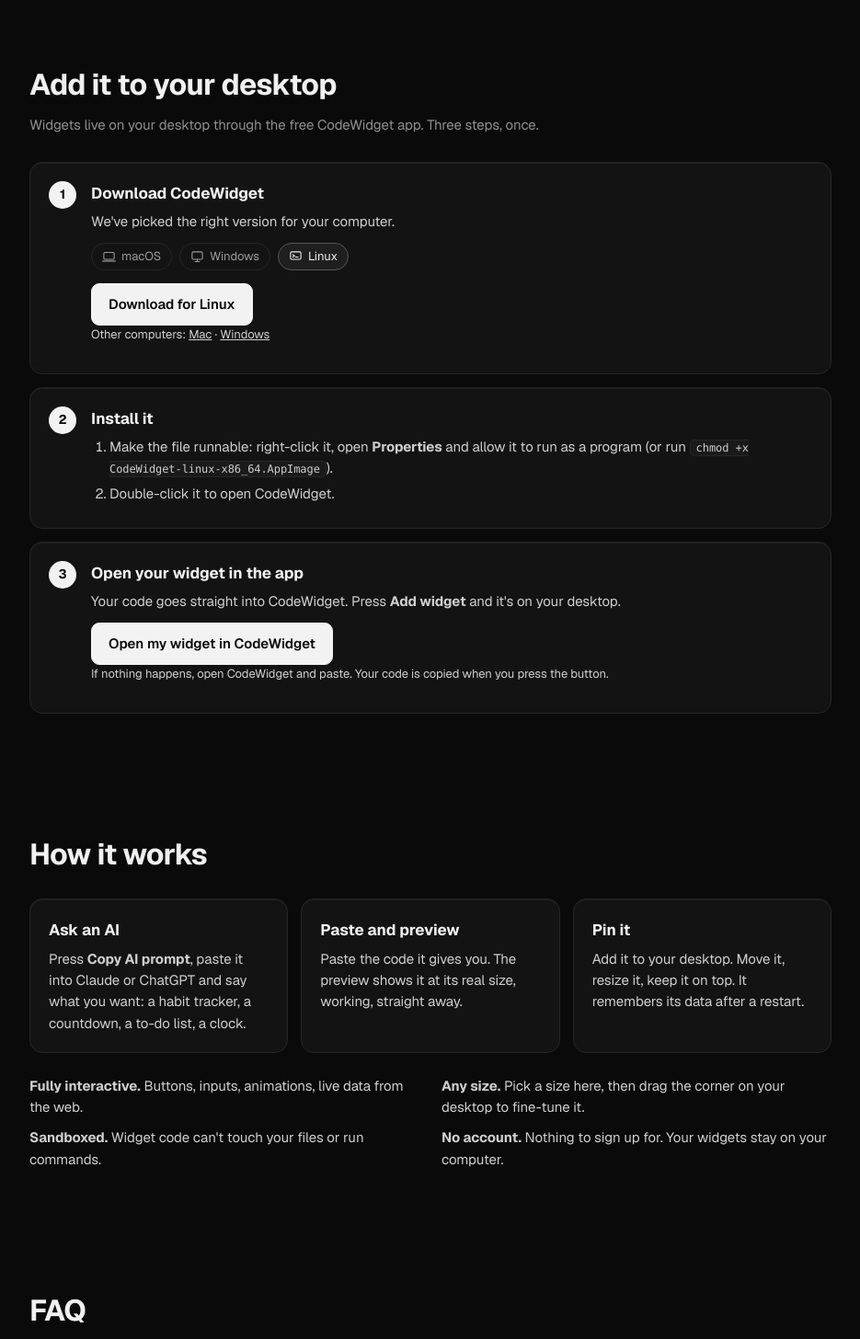
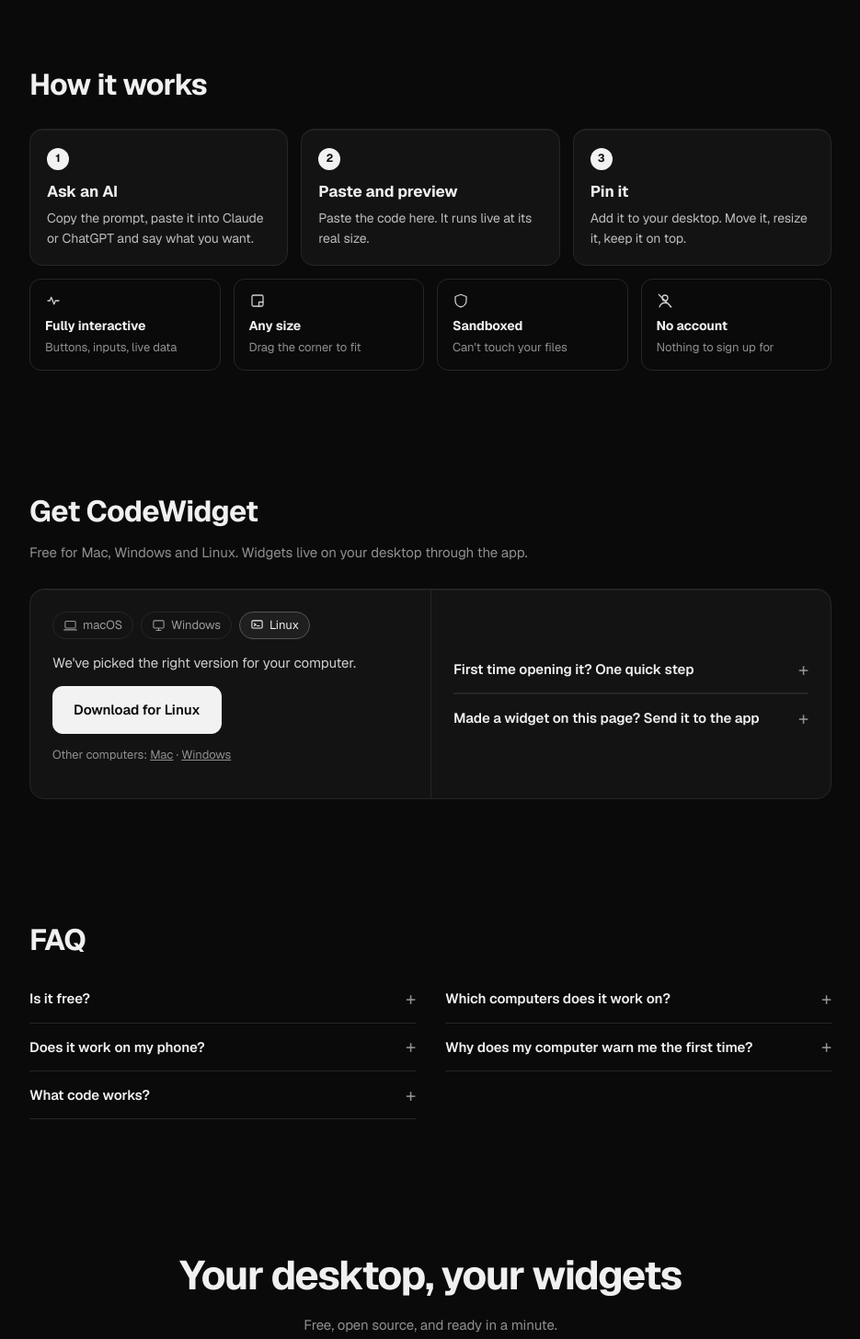
Before and after one commit to thomaslrw/CodeWidget, an Electron app: page site/index.html in a window 1180 px wide. Shown: the part 2884-4340 px from the top of the page at 92% size, without its empty margins (122-1057 px from the left). Drawn offline with nearby package versions, Linux system fonts and the light colour scheme; no server answers; files whose address does not match are found by name.

Commit message:
Website: tidier bottom half (How it works, one download card, two-column FAQ, final call to action)
- Order: How it works, Get CodeWidget, FAQ, then a final call to action before the footer.
- How it works: three numbered steps in a row and four small feature tiles with icons.
- Download: one card with the platform badges, the button and the version; the first-time install
  step and "send your widget to the app" fold away until opened.
- FAQ: five questions in two columns on desktop, with a + that turns into an x and a soft open.
- Final call to action: "Your desktop, your widgets" with Download (straight to the right file) and
  Try it now.
- Phones: everything stacks; the steps are compact rows.

Co-Authored-By: Claude Opus 5.5 <noreply@anthropic.com>
Claude-Session: https://claude.ai/code/session_017AiLmdtveXdU2VAx4AALy7

````diff
--- a/site/app.js
+++ b/site/app.js
@@ -188,6 +188,8 @@ const INSTALL = {
   if (pill) pill.classList.add("on");
   btn.textContent = LABELS[os];
   btn.href = fileUrl(FILES[os]);
+  // The download button at the bottom of the page gets the same file.
+  for (const a of document.querySelectorAll("[data-direct]")) a.href = btn.href;
   for (const a of document.querySelectorAll("[data-download]")) a.textContent = LABELS[os].replace("Download for ", "Get it for ");
   if (os === "macArm") $("dlOther").innerHTML = `Older Mac with an Intel chip? ${other([["Download the Intel version", FILES.macIntel]])}`;
   if (os === "macIntel") $("dlOther").innerHTML = `Mac with an M chip? ${other([["Download the Apple silicon version", FILES.macArm]])}`;
--- a/site/index.html
+++ b/site/index.html
@@ -111,67 +111,68 @@
   <div class="examples" id="exampleList"></div>
 </section>
 
+<section class="reveal section" id="how">
+  <h2>How it works</h2>
+  <ol class="flow">
+    <li><span class="n">1</span><h3>Ask an AI</h3><p>Copy the prompt, paste it into Claude or ChatGPT and say what you want.</p></li>
+    <li><span class="n">2</span><h3>Paste and preview</h3><p>Paste the code here. It runs live at its real size.</p></li>
+    <li><span class="n">3</span><h3>Pin it</h3><p>Add it to your desktop. Move it, resize it, keep it on top.</p></li>
+  </ol>
+  <div class="tiles">
+    <div class="tile"><svg viewBox="0 0 24 24"><path d="M4 12h3l2-5 4 10 2-5h5"/></svg><b>Fully interactive</b><span>Buttons, inputs, live data</span></div>
+    <div class="tile"><svg viewBox="0 0 24 24"><rect x="4" y="4" width="16" height="16" rx="2"/><path d="M14 20v-6h6"/></svg><b>Any size</b><span>Drag the corner to fit</span></div>
+    <div class="tile"><svg viewBox="0 0 24 24"><path d="M12 3l8 3v6c0 4.5-3.4 8.2-8 9-4.6-.8-8-4.5-8-9V6z"/></svg><b>Sandboxed</b><span>Can't touch your files</span></div>
+    <div class="tile"><svg viewBox="0 0 24 24"><circle cx="12" cy="8" r="4"/><path d="M4 21c1.5-4 4.5-6 8-6s6.5 2 8 6M3 3l18 18"/></svg><b>No account</b><span>Nothing to sign up for</span></div>
+  </div>
+</section>
+
 <section class="reveal section" id="download">
-  <h2>Add it to your desktop</h2>
-  <p class="sub">Widgets live on your desktop through the free CodeWidget app. Three steps, once.</p>
-  <ol class="steps">
-    <li>
-      <div class="num">1</div>
-      <div>
-        <h3>Download CodeWidget</h3>
-        <p id="dlText">We've picked the right version for your computer.</p>
+  <h2>Get CodeWidget</h2>
+  <p class="sub">Free for Mac, Windows and Linux. Widgets live on your desktop through the app.</p>
+  <div class="dl-card">
+    <div class="dl-main">
       <div class="os">
         <span class="os-pill" data-os="mac"><svg viewBox="0 0 24 24"><rect x="3" y="4" width="18" height="12" rx="2"/><path d="M1 19h22"/></svg>macOS</span>
         <span class="os-pill" data-os="windows"><svg viewBox="0 0 24 24"><rect x="3" y="3" width="18" height="13" rx="2"/><path d="M8 20h8M12 16v4"/></svg>Windows</span>
         <span class="os-pill" data-os="linux"><svg viewBox="0 0 24 24"><rect x="3" y="3" width="18" height="13" rx="2"/><path d="M7 8l3 2-3 2M12 12h4"/></svg>Linux</span>
-          <span class="version" id="version"></span>
       </div>
-        <a class="btn" id="dlBtn" href="https://github.com/thomaslrw/CodeWidget/releases/latest">Download</a>
+      <p id="dlText" class="dl-text">We've picked the right version for your computer.</p>
+      <div class="dl-row"><a class="btn big" id="dlBtn" href="https://github.com/thomaslrw/CodeWidget/releases/latest">Download</a><span class="version" id="version"></span></div>
       <p class="small muted" id="dlOther"></p>
     </div>
-    </li>
-    <li>
-      <div class="num">2</div>
-      <div>
-        <h3>Install it</h3>
+    <div class="dl-side">
+      <details class="fold">
+        <summary>First time opening it? One quick step</summary>
         <div id="installSteps"></div>
+      </details>
+      <details class="fold">
+        <summary>Made a widget on this page? Send it to the app</summary>
+        <p>Your code goes straight into CodeWidget. Press <b>Add widget</b> and it's on your desktop.</p>
+        <button class="btn ghost" id="openApp">Open my widget in CodeWidget</button>
+        <p class="small muted">If nothing happens, open CodeWidget and paste. Your code is copied when you press the button.</p>
+      </details>
     </div>
-    </li>
-    <li>
-      <div class="num">3</div>
-      <div>
-        <h3>Open your widget in the app</h3>
-        <p>Your code goes straight into CodeWidget. Press <b>Add widget</b> and it's on your desktop.</p>
-        <button class="btn" id="openApp">Open my widget in CodeWidget</button>
-        <p class="small muted">If nothing happens, open CodeWidget and paste. Your code is copied when you press the button.</p>
   </div>
-    </li>
-  </ol>
-</section>
-
-<section class="reveal section" id="how">
-  <h2>How it works</h2>
-  <div class="cards">
-    <div class="card"><h3>Ask an AI</h3><p>Press <b>Copy AI prompt</b>, paste it into Claude or ChatGPT and say what you want: a habit tracker, a countdown, a to-do list, a clock.</p></div>
-    <div class="card"><h3>Paste and preview</h3><p>Paste the code it gives you. The preview shows it at its real size, working, straight away.</p></div>
-    <div class="card"><h3>Pin it</h3><p>Add it to your desktop. Move it, resize it, keep it on top. It remembers its data after a restart.</p></div>
-  </div>
-  <ul class="features">
-    <li><b>Fully interactive.</b> Buttons, inputs, animations, live data from the web.</li>
-    <li><b>Any size.</b> Pick a size here, then drag the corner on your desktop to fine-tune it.</li>
-    <li><b>Sandboxed.</b> Widget code can't touch your files or run commands.</li>
-    <li><b>No account.</b> Nothing to sign up for. Your widgets stay on your computer.</li>
-  </ul>
 </section>
 
 <section class="reveal section" id="faq">
   <h2>FAQ</h2>
+  <div class="faq">
     <details><summary>Is it free?</summary><p>Yes. It's free and open source under the MIT licence. The code is on <a href="https://github.com/thomaslrw/CodeWidget" target="_blank" rel="noopener">GitHub</a>.</p></details>
     <details><summary>Which computers does it work on?</summary><p>Mac (Apple silicon and Intel), Windows and Linux. The download button picks the right one for you.</p></details>
     <details><summary>Does it work on my phone?</summary><p>No. CodeWidget is for desktop computers. Phones only let App Store apps put widgets on the home screen.</p></details>
-  <details><summary>Why does my computer warn me when I open it?</summary><p>CodeWidget isn't signed by Apple or Microsoft yet, so your computer asks you to confirm the first time. The steps above show where to click. After that it opens normally.</p></details>
+    <details><summary>Why does my computer warn me the first time?</summary><p>CodeWidget isn't signed by Apple or Microsoft yet, so your computer asks you to confirm once. "First time opening it?" above shows where to click.</p></details>
     <details><summary>What code works?</summary><p>One HTML file with its CSS and JavaScript inside. Code copied straight from an AI chat works, even with the ``` marks around it.</p></details>
-  <details><summary>Is it safe to paste code from other people?</summary><p>Widget code runs in a sandbox, like a web page. It can't read your files, run commands or use your camera or microphone. Only paste code you're happy to run in a browser.</p></details>
+  </div>
+</section>
+
+<section class="reveal final">
+  <h2>Your desktop, your widgets</h2>
+  <p class="sub">Free, open source, and ready in a minute.</p>
+  <div class="ctas">
+    <a class="btn big" href="#download" data-download data-direct>Download</a>
+    <a class="btn big ghost" href="#maker">Try it now</a>
+  </div>
 </section>
 
 <footer class="footer">
--- a/site/style.css
+++ b/site/style.css
@@ -206,9 +206,44 @@ kbd { font: 12px ui-monospace, Menlo, monospace; background: var(--field); borde
 .card p { margin: 0; color: #cfcfcf; }
 .features { list-style: none; padding: 0; margin: 0; display: grid; grid-template-columns: 1fr 1fr; gap: 10px 24px; color: #cfcfcf; }
 
+/* How it works: three steps in a row, then four small tiles. */
+.flow { list-style: none; padding: 0; margin: 24px 0 14px; display: grid; grid-template-columns: repeat(3, 1fr); gap: 14px; }
+.flow li { padding: 18px; border: 1px solid var(--line); border-radius: 14px; background: var(--panel); box-shadow: inset 0 1px 0 rgba(255,255,255,0.05); }
+.flow .n { display: inline-grid; place-items: center; width: 24px; height: 24px; border-radius: 50%; background: #f2f2f2; color: #0a0a0a; font-weight: 700; font-size: 12px; margin-bottom: 10px; }
+.flow p { margin: 0; color: #bdbdbd; font-size: 14px; }
+.tiles { display: grid; grid-template-columns: repeat(4, 1fr); gap: 14px; }
+.tile { display: flex; flex-direction: column; gap: 2px; padding: 14px 16px; border: 1px solid var(--line); border-radius: 12px; }
+.tile svg { width: 18px; height: 18px; fill: none; stroke: #cfcfcf; stroke-width: 1.7; stroke-linecap: round; stroke-linejoin: round; margin-bottom: 6px; }
+.tile b { font-size: 14px; }
+.tile span { color: var(--sub); font-size: 13px; }
+
+/* Download: one card, with the extras folded away. */
+.dl-card { display: grid; grid-template-columns: 1fr 1fr; gap: 0; border: 1px solid var(--line); border-radius: 16px; background: var(--panel); box-shadow: inset 0 1px 0 rgba(255,255,255,0.05); overflow: hidden; }
+.dl-main { padding: 24px; }
+.dl-text { color: #cfcfcf; margin: 0 0 14px; }
+.dl-row { display: flex; align-items: center; gap: 14px; margin-bottom: 10px; }
+.dl-side { padding: 12px 24px; border-left: 1px solid var(--line); display: flex; flex-direction: column; justify-content: center; }
+.dl-side ol { margin: 4px 0 10px; padding-left: 20px; color: #cfcfcf; font-size: 14px; }
+.dl-side ol li { margin-bottom: 4px; }
+.dl-side p { color: #cfcfcf; font-size: 14px; margin: 0 0 10px; }
+.fold + .fold { border-top: 1px solid var(--line); }
+
+/* Questions: plain rows, a + that turns into an x. */
+.faq { display: grid; grid-template-columns: 1fr 1fr; gap: 0 32px; margin-top: 14px; align-items: start; }
 details { border-bottom: 1px solid var(--line); padding: 14px 0; }
-summary { cursor: pointer; font-weight: 600; }
+summary { cursor: pointer; font-weight: 600; list-style: none; display: flex; justify-content: space-between; align-items: center; gap: 12px; }
+summary::-webkit-details-marker { display: none; }
+summary::after { content: "+"; color: var(--sub); font-size: 20px; font-weight: 400; line-height: 1; transition: transform .2s ease; flex: none; }
+details[open] summary::after { transform: rotate(45deg); }
+details p, details ol { animation: open .25s ease; }
+@keyframes open { from { opacity: 0; transform: translateY(-4px); } }
 details p { color: #cfcfcf; margin: 10px 0 0; }
+.dl-side details:last-child { border-bottom: 0; }
+
+/* The final call to action. */
+.final { text-align: center; max-width: 920px; margin: 0 auto; padding: 72px 24px 80px; }
+.final h2 { font-size: clamp(30px, 4vw, 44px); letter-spacing: -0.035em; }
+.final .ctas { margin-top: 22px; }
 
 .footer a { color: #cfcfcf; text-decoration: none; }
 .footer a:hover { color: #fff; }
@@ -230,7 +265,15 @@ details p { color: #cfcfcf; margin: 10px 0 0; }
   .panes { grid-template-columns: 1fr; height: auto; }
   .pane:first-child { border-right: 0; border-bottom: 1px solid var(--line); }
   textarea { flex: none; height: 220px; }
-  .cards, .features { grid-template-columns: 1fr; }
+  .cards, .features, .flow, .faq, .dl-card { grid-template-columns: 1fr; }
+  .tiles { grid-template-columns: 1fr 1fr; }
+  .flow { gap: 10px; }
+  .flow li { display: grid; grid-template-columns: 24px 1fr; column-gap: 12px; padding: 14px; }
+  .flow .n { grid-row: span 2; margin: 0; }
+  .flow h3 { margin: 0 0 2px; }
+  .flow p { font-size: 13px; }
+  .dl-side { border-left: 0; border-top: 1px solid var(--line); }
+  .final .ctas .ghost { display: inline-block; }
   /* Phones: the two examples side by side, smaller. */
   .examples { grid-template-columns: 1fr 1fr; gap: 10px; }
   .example { border-radius: 12px; }
````
Lines whose indentation alone changed are shown as unchanged.
